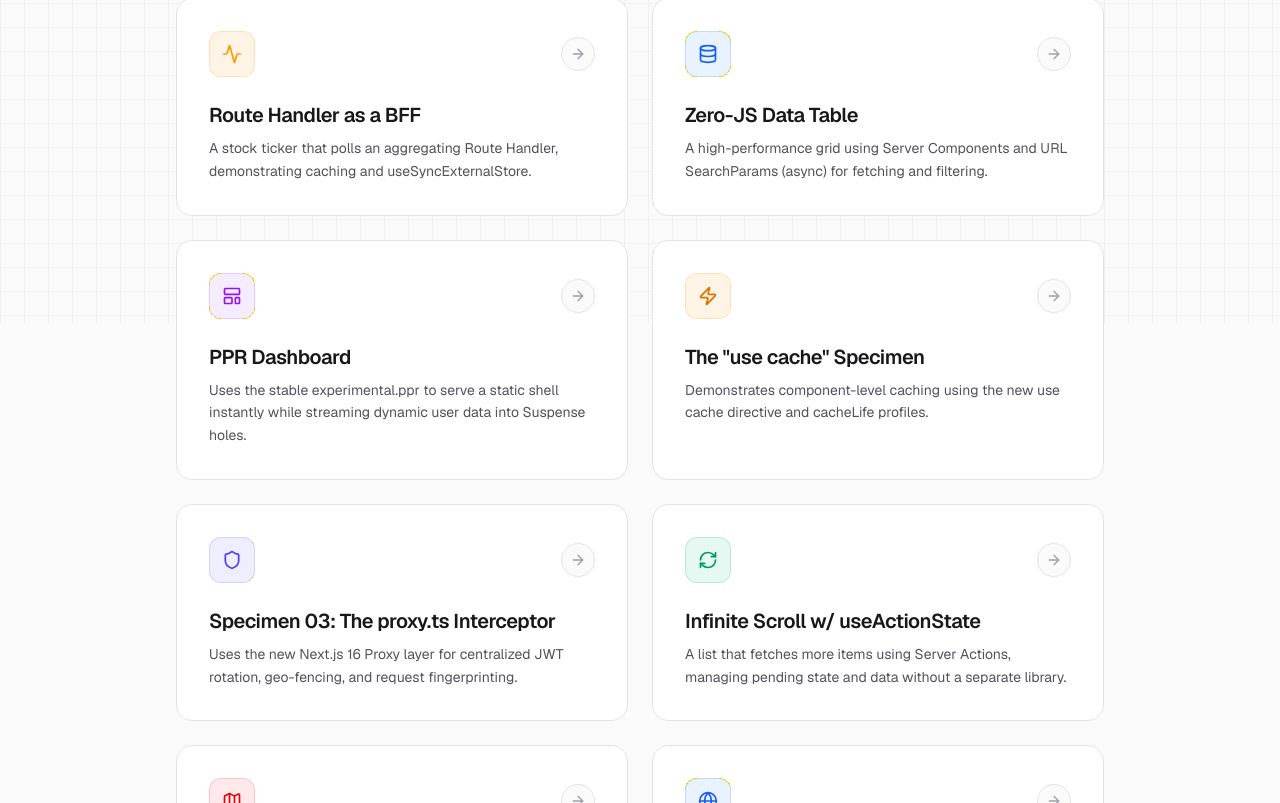
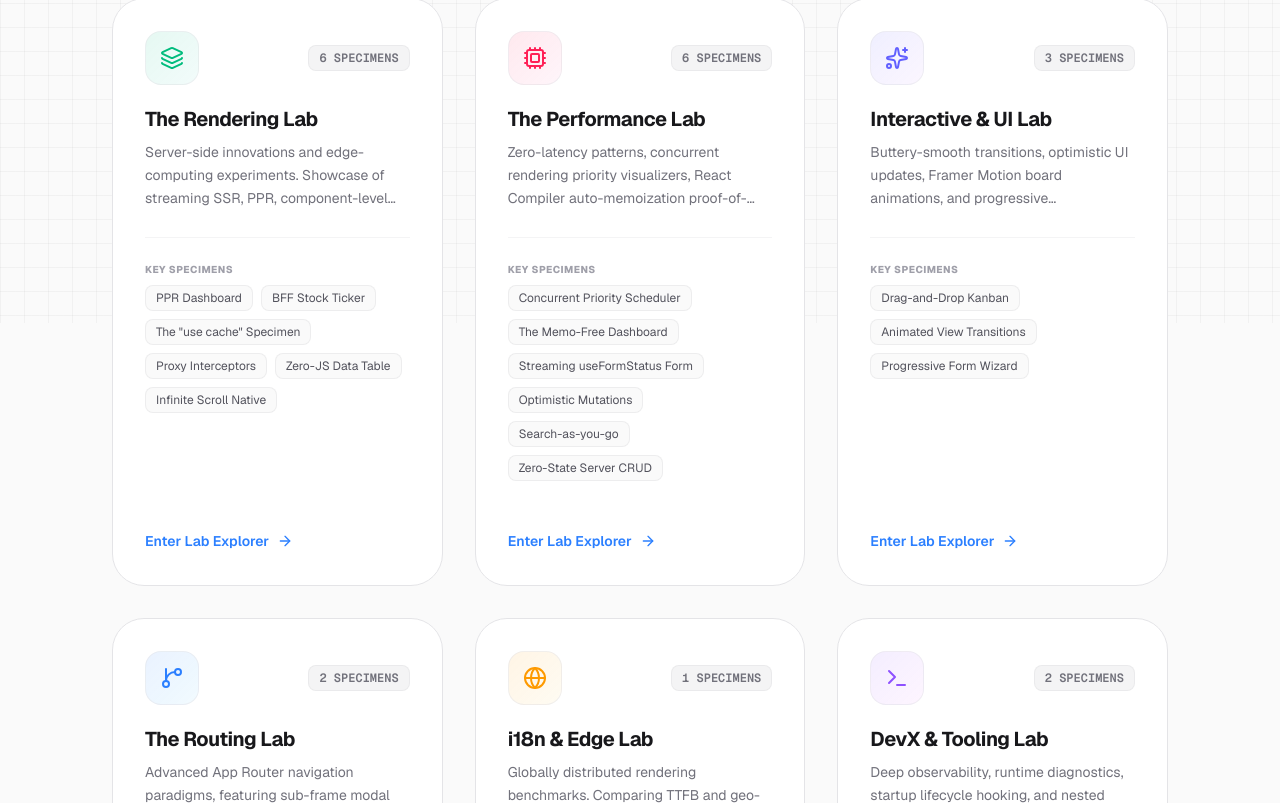
Before and after one commit to harsh-bhadana/next-labs, a Next.js app: page / in a window 1280 px wide. Shown: the part 477-1280 px from the top of the page. Built offline with nearby package versions, Linux system fonts and the light colour scheme; what @heroui/react would draw is missing.

Commit message:
feat: add performance labs and experimental useCache configuration

```diff
--- a/app/i18n-edge-lab/edge-runtime/page.tsx
+++ b/app/i18n-edge-lab/edge-runtime/page.tsx
@@ -2,6 +2,11 @@
 import Link from "next/link";
 import { ArrowLeft, Zap, Globe, Activity, AlertTriangle, Languages } from "lucide-react";
 import { Suspense } from "react";
+
+// Note: Exporting runtime = "edge" is commented out because experimental.useCache (Cache Components)
+// is enabled in next.config.ts, and Next.js 16 does not support Edge runtime routes
+// when the global useCache compiler tier is active.
+// export const runtime = "edge";
 
 async function EdgeRuntimeContent() {
   const headersList = await headers();
--- a/app/i18n-edge-lab/node-runtime/page.tsx
+++ b/app/i18n-edge-lab/node-runtime/page.tsx
@@ -2,6 +2,11 @@
 import Link from "next/link";
 import { ArrowLeft, Cpu, Globe, Activity, AlertCircle, Languages } from "lucide-react";
 import { Suspense } from "react";
+
+// Note: Exporting runtime = "nodejs" is commented out because experimental.useCache (Cache Components)
+// is enabled in next.config.ts, and Next.js 16 does not support custom runtime segment config
+// when the global useCache compiler tier is active.
+// export const runtime = "nodejs";
 
 async function NodeRuntimeContent() {
   const headersList = await headers();
--- a/app/page.tsx
+++ b/app/page.tsx
@@ -1,78 +1,104 @@
 import Link from "next/link";
-import { ArrowRight, Database, LayoutTemplate, Zap, RefreshCw, Shield, Map, Activity, Globe, Wrench } from "lucide-react";
+import { ArrowRight, Database, LayoutTemplate, Zap, RefreshCw, Shield, Map, Activity, Globe, Wrench, Sparkles, Cpu, Layers, GitBranch, Terminal } from "lucide-react";
 
-const experiments = [
+const labs = [
   {
-    name: "Route Handler as a BFF",
-    description: "A stock ticker that polls an aggregating Route Handler, demonstrating caching and useSyncExternalStore.",
-    href: "/the-rendering/bff-stocks",
-    icon: <Activity className="w-5 h-5 text-amber-500" />,
-    color: "bg-amber-500/10 text-amber-600 dark:text-amber-400",
-    borderColor: "border-amber-500/20"
+    name: "The Rendering Lab",
+    slug: "the-rendering",
+    description: "Server-side innovations and edge-computing experiments. Showcase of streaming SSR, PPR, component-level caching, and interceptors.",
+    href: "/the-rendering",
+    specimenCount: 6,
+    icon: <Layers className="w-6 h-6 text-emerald-500" />,
+    color: "from-emerald-500/10 to-teal-500/5 text-emerald-600 dark:text-emerald-400",
+    borderColor: "border-emerald-500/20 hover:border-emerald-500/40",
+    glowColor: "group-hover:shadow-emerald-500/5",
+    specimens: [
+      { name: "PPR Dashboard", href: "/the-rendering/ppr-dashboard" },
+      { name: "BFF Stock Ticker", href: "/the-rendering/bff-stocks" },
+      { name: 'The "use cache" Specimen', href: "/the-rendering/use-cache-specimen" },
+      { name: "Proxy Interceptors", href: "/the-rendering/proxy-specimen" },
+      { name: "Zero-JS Data Table", href: "/the-rendering/zero-js-table" },
+      { name: "Infinite Scroll Native", href: "/the-rendering/infinite-scroll" }
+    ]
   },
   {
-    name: "Zero-JS Data Table",
-    description: "A high-performance grid using Server Components and URL SearchParams (async) for fetching and filtering.",
-    href: "/the-rendering/zero-js-table",
-    icon: <Database className="w-5 h-5" />,
-    color: "bg-blue-500/10 text-blue-600 dark:text-blue-400",
-    borderColor: "border-blue-500/20"
+    name: "The Performance Lab",
+    slug: "performance-lab",
+    description: "Zero-latency patterns, concurrent rendering priority visualizers, React Compiler auto-memoization proof-of-concepts, and optimistic hooks.",
+    href: "/performance-lab",
+    specimenCount: 6,
+    icon: <Cpu className="w-6 h-6 text-rose-500" />,
+    color: "from-rose-500/10 to-pink-500/5 text-rose-600 dark:text-rose-400",
+    borderColor: "border-rose-500/20 hover:border-rose-500/40",
+    glowColor: "group-hover:shadow-rose-500/5",
+    specimens: [
+      { name: "Concurrent Priority Scheduler", href: "/performance-lab/priority-scheduler" },
+      { name: "The Memo-Free Dashboard", href: "/performance-lab/memo-free" },
+      { name: "Streaming useFormStatus Form", href: "/performance-lab/form-status" },
+      { name: "Optimistic Mutations", href: "/performance-lab/optimistic-like" },
+      { name: "Search-as-you-go", href: "/performance-lab/search-as-you-go" },
+      { name: "Zero-State Server CRUD", href: "/performance-lab/server-crud" }
+    ]
   },
   {
-    name: "PPR Dashboard",
-    description: "Uses the stable experimental.ppr to serve a static shell instantly while streaming dynamic user data into Suspense holes.",
-    href: "/the-rendering/ppr-dashboard",
-    icon: <LayoutTemplate className="w-5 h-5" />,
-    color: "bg-purple-500/10 text-purple-600 dark:text-purple-400",
-    borderColor: "border-purple-500/20"
-  },
-  {
-    name: 'The "use cache" Specimen',
-    description: "Demonstrates component-level caching using the new use cache directive and cacheLife profiles.",
-    href: "/the-rendering/use-cache-specimen",
-    icon: <Zap className="w-5 h-5" />,
-    color: "bg-amber-500/10 text-amber-600 dark:text-amber-400",
-    borderColor: "border-amber-500/20"
-  },
-  {
-    name: "Specimen 03: The proxy.ts Interceptor",
-    description: "Uses the new Next.js 16 Proxy layer for centralized JWT rotation, geo-fencing, and request fingerprinting.",
-    href: "/the-rendering/proxy-specimen",
-    icon: <Shield className="w-5 h-5" />,
-    color: "bg-indigo-500/10 text-indigo-600 dark:text-indigo-400",
-    borderColor: "border-indigo-500/20"
-  },
-  {
-    name: "Infinite Scroll w/ useActionState",
-    description: "A list that fetches more items using Server Actions, managing pending state and data without a separate library.",
-    href: "/the-rendering/infinite-scroll",
-    icon: <RefreshCw className="w-5 h-5" />,
-    color: "bg-emerald-500/10 text-emerald-600 dark:text-emerald-400",
-    borderColor: "border-emerald-500/20"
+    name: "Interactive & UI Lab",
+    slug: "interactive-ui-lab",
+    description: "Buttery-smooth transitions, optimistic UI updates, Framer Motion board animations, and progressive enhancement multi-step wizards.",
+    href: "/interactive-ui-lab",
+    specimenCount: 3,
+    icon: <Sparkles className="w-6 h-6 text-indigo-500" />,
+    color: "from-indigo-500/10 to-purple-500/5 text-indigo-600 dark:text-indigo-400",
+    borderColor: "border-indigo-500/20 hover:border-indigo-500/40",
+    glowColor: "group-hover:shadow-indigo-500/5",
+    specimens: [
+      { name: "Drag-and-Drop Kanban", href: "/interactive-ui-lab/kanban" },
+      { name: "Animated View Transitions", href: "/interactive-ui-lab/view-transitions" },
+      { name: "Progressive Form Wizard", href: "/interactive-ui-lab/form-wizard" }
+    ]
   },
   {
     name: "The Routing Lab",
-    description: "Advanced patterns including Parallel Routes, Intercepting Routes, and Edge-Runtime orchestration for complex layouts.",
+    slug: "routing-lab",
+    description: "Advanced App Router navigation paradigms, featuring sub-frame modal galleries via Parallel & Intercepting routes.",
     href: "/routing-lab",
-    icon: <Map className="w-5 h-5" />,
-    color: "bg-red-500/10 text-red-600 dark:text-red-400",
-    borderColor: "border-red-500/20"
+    specimenCount: 2,
+    icon: <GitBranch className="w-6 h-6 text-blue-500" />,
+    color: "from-blue-500/10 to-sky-500/5 text-blue-600 dark:text-blue-400",
+    borderColor: "border-blue-500/20 hover:border-blue-500/40",
+    glowColor: "group-hover:shadow-blue-500/5",
+    specimens: [
+      { name: "Modal Gallery", href: "/routing-lab/modal-gallery" },
+      { name: "Pure Next.js i18n", href: "/routing-lab/i18n" }
+    ]
   },
   {
     name: "i18n & Edge Lab",
-    description: "High-performance internationalization leveraging the Edge Runtime for sub-50ms TTFB and global geo-detection.",
+    slug: "i18n-edge-lab",
+    description: "Globally distributed rendering benchmarks. Comparing TTFB and geo-header detection between Edge and Node.js runtimes.",
     href: "/i18n-edge-lab",
-    icon: <Globe className="w-5 h-5" />,
-    color: "bg-blue-500/10 text-blue-600 dark:text-blue-400",
-    borderColor: "border-blue-500/20"
+    specimenCount: 1,
+    icon: <Globe className="w-6 h-6 text-amber-500" />,
+    color: "from-amber-500/10 to-yellow-500/5 text-amber-600 dark:text-amber-400",
+    borderColor: "border-amber-500/20 hover:border-amber-500/40",
+    glowColor: "group-hover:shadow-amber-500/5",
+    specimens: [
+      { name: "Edge Runtime RSC", href: "/i18n-edge-lab/edge-runtime" }
+    ]
   },
   {
     name: "DevX & Tooling Lab",
-    description: "Deep observability and developer experience experiments, from Instrumentation hooks to bundle analysis.",
+    slug: "devx-lab",
+    description: "Deep observability, runtime diagnostics, startup lifecycle hooking, and nested error-boundary patterns.",
     href: "/devx-lab",
-    icon: <Wrench className="w-5 h-5" />,
-    color: "bg-indigo-500/10 text-indigo-600 dark:text-indigo-400",
-    borderColor: "border-indigo-500/20"
+    specimenCount: 2,
+    icon: <Terminal className="w-6 h-6 text-violet-500" />,
+    color: "from-violet-500/10 to-fuchsia-500/5 text-violet-600 dark:text-violet-400",
+    borderColor: "border-violet-500/20 hover:border-violet-500/40",
+    glowColor: "group-hover:shadow-violet-500/5",
+    specimens: [
+      { name: "Instrumentation & Tracing", href: "/devx-lab/instrumentation" },
+      { name: "Custom 404 Routing", href: "/devx-lab/not-found-routing" }
+    ]
   }
 ];
 
@@ -82,7 +108,7 @@
 
       <div className="absolute inset-0 bg-[linear-gradient(to_right,#80808012_1px,transparent_1px),linear-gradient(to_bottom,#80808012_1px,transparent_1px)] bg-[size:24px_24px] pointer-events-none"></div>
 
-      <main className="relative flex w-full max-w-5xl flex-col items-center justify-start py-20 px-6 sm:px-12 gap-16">
+      <main className="relative flex w-full max-w-6xl flex-col items-center justify-start py-20 px-6 sm:px-12 gap-16">
 
         <header className="flex flex-col items-center gap-6 text-center pt-10">
           <div className="inline-flex items-center gap-2 px-3 py-1 rounded-full bg-blue-500/10 border border-blue-500/20 text-blue-600 dark:text-blue-400 text-sm font-medium">
@@ -90,41 +116,73 @@
               <span className="animate-ping absolute inline-flex h-full w-full rounded-full bg-blue-400 opacity-75"></span>
               <span className="relative inline-flex rounded-full h-2 w-2 bg-blue-500"></span>
             </span>
-            Next.js 16 Core
+            Next.js 16 + React 19 Core
           </div>
-          <h1 className="text-5xl sm:text-6xl font-bold tracking-tight text-zinc-900 dark:text-zinc-50">
-            The Rendering Lab
+          <h1 className="text-5xl sm:text-6xl font-extrabold tracking-tight text-zinc-900 dark:text-zinc-50">
+            NextJS Experimental Labs
           </h1>
-          <p className="max-w-2xl text-lg sm:text-xl leading-8 text-zinc-600 dark:text-zinc-400">
-            A comprehensive showcase of modern Next.js 15+ and React 19 capabilities, from Partial Prerendering to Server Actions and bleeding-edge caching strategies.
+          <p className="max-w-3xl text-lg sm:text-xl leading-8 text-zinc-600 dark:text-zinc-400">
+            A premium high-performance laboratory for experimental specimens. We isolate advanced architectural patterns, concurrent performance primitives, and edge-native paradigms.
           </p>
         </header>
 
-        <section className="grid w-full grid-cols-1 md:grid-cols-2 gap-6">
-          {experiments.map((exp) => (
-            <Link
-              key={exp.name}
-              href={exp.href}
-              className="group flex flex-col gap-4 p-6 sm:p-8 bg-white dark:bg-zinc-900/50 rounded-2xl border border-zinc-200 dark:border-zinc-800 hover:border-zinc-300 dark:hover:border-zinc-700 hover:shadow-lg transition-all duration-300"
+        <section className="grid w-full grid-cols-1 md:grid-cols-2 lg:grid-cols-3 gap-8">
+          {labs.map((lab) => (
+            <div
+              key={lab.name}
+              className="group flex flex-col justify-between p-6 sm:p-8 bg-white dark:bg-zinc-900/40 rounded-[2rem] border border-zinc-200 dark:border-zinc-800/80 hover:border-zinc-300 dark:hover:border-zinc-700/80 hover:shadow-2xl transition-all duration-500 relative overflow-hidden"
             >
-              <div className="flex items-center justify-between">
-                <div className={`p-3 rounded-xl border ${exp.color} ${exp.borderColor}`}>
-                  {exp.icon}
+              {/* Subtle hover background glow */}
+              <div className="absolute inset-0 bg-gradient-to-br opacity-0 group-hover:opacity-100 transition-opacity duration-500 pointer-events-none -z-10" />
+
+              <div className="flex flex-col gap-5">
+                <div className="flex items-center justify-between">
+                  <div className={`p-3.5 rounded-2xl bg-gradient-to-br ${lab.color} border border-zinc-200/50 dark:border-zinc-800`}>
+                    {lab.icon}
+                  </div>
+                  <span className="text-xs font-mono font-semibold px-2.5 py-1 bg-zinc-100 dark:bg-zinc-800 text-zinc-500 dark:text-zinc-400 rounded-lg border border-zinc-200/60 dark:border-zinc-700/40">
+                    {lab.specimenCount} SPECIMENS
+                  </span>
                 </div>
-                <div className="p-2 rounded-full border border-zinc-200 dark:border-zinc-800 bg-zinc-50 dark:bg-zinc-950 text-zinc-400 group-hover:text-zinc-900 dark:group-hover:text-zinc-50 group-hover:bg-zinc-100 dark:group-hover:bg-zinc-900 transition-colors">
-                   <ArrowRight className="w-4 h-4" />
+
+                <div className="flex flex-col gap-2">
+                  <h2 className="text-xl font-bold tracking-tight text-zinc-900 dark:text-zinc-100 flex items-center gap-1.5 group-hover:text-blue-500 dark:group-hover:text-blue-400 transition-colors">
+                    {lab.name}
+                  </h2>
+                  <p className="text-zinc-500 dark:text-zinc-400 leading-relaxed text-sm h-[72px] overflow-hidden line-clamp-3">
+                    {lab.description}
+                  </p>
+                </div>
+
+                <div className="h-px bg-zinc-100 dark:bg-zinc-800/60 my-1" />
+
+                {/* Specimen Sub-links */}
+                <div className="flex flex-col gap-2">
+                  <span className="text-[10px] uppercase tracking-wider font-extrabold text-zinc-400 dark:text-zinc-500">Key Specimens</span>
+                  <div className="flex flex-wrap gap-2">
+                    {lab.specimens.map((spec) => (
+                      <Link
+                        key={spec.name}
+                        href={spec.href}
+                        className="text-xs px-2.5 py-1 rounded-lg bg-zinc-50 dark:bg-zinc-900 border border-zinc-200/60 dark:border-zinc-800 text-zinc-600 dark:text-zinc-300 hover:border-blue-500/40 dark:hover:border-blue-400/40 hover:text-blue-500 dark:hover:text-blue-400 transition-colors"
+                      >
+                        {spec.name}
+                      </Link>
+                    ))}
+                  </div>
                 </div>
               </div>
 
-              <div className="flex flex-col gap-2 mt-2">
-                <h2 className="text-xl font-semibold tracking-tight text-zinc-900 dark:text-zinc-100">
-                  {exp.name}
-                </h2>
-                <p className="text-zinc-600 dark:text-zinc-400 leading-relaxed text-sm">
-                  {exp.description}
-                </p>
+              <div className="mt-8 pt-4">
+                <Link
+                  href={lab.href}
+                  className="inline-flex items-center gap-2 text-sm font-semibold text-blue-500 dark:text-blue-400 group-hover:translate-x-1 transition-transform"
+                >
+                  Enter Lab Explorer
+                  <ArrowRight className="w-4 h-4" />
+                </Link>
               </div>
-            </Link>
+            </div>
           ))}
         </section>
 
--- a/next.config.ts
+++ b/next.config.ts
@@ -3,8 +3,8 @@
 const nextConfig: NextConfig = {
   /* config options here */
   reactCompiler: true,
-  cacheComponents: true,
   experimental: {
+    useCache: true,
   },
   images: {
     remotePatterns: [
```
Also changed, not shown: app/the-rendering/infinite-scroll/infinite-scroll-list.tsx (+31 -2 lines), app/the-rendering/use-cache-specimen/page.tsx (+5 -4 lines).
